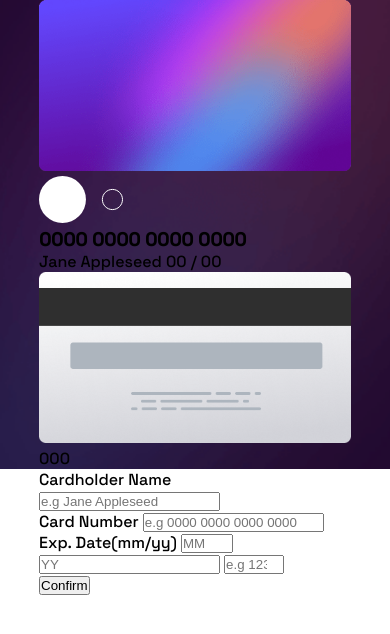
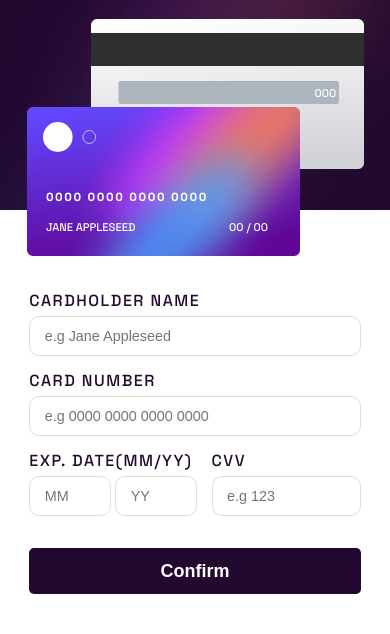
Before and after one commit to ClaudiuSonica/card-form, a plain HTML site: page index.html in a window 390 px wide. Drawn offline with Linux system fonts and the light colour scheme.

Commit message:
mobile version finished

```diff
--- a/index.html
+++ b/index.html
@@ -12,16 +12,19 @@
 </head>
 <body>
   <main>
-    <div class="container">
-      <div class="header">
-        <div class="left__section wrapper">
+    <div id="toggle" class="container">
+        <div class="left__section">
           <div class="cards">
+            <div class="back__card">
+              <img src="images/bg-card-back.png" alt="back card">
+              <span id="cvv__card">000</span>
+            </div>
             <div class="front__card">
               <img src="images/bg-card-front.png" alt="front card">
               <div class="card__container">
-                <img src="images/card-logo.svg" alt="card logo">
+                <img class="card__logo" src="images/card-logo.svg" alt="card logo">
+                <div class="card__info">
                   <h3 id="number">0000 0000 0000 0000</h3>
-                <div class="card__info">
                   <span id="name">Jane Appleseed</span>
                   <span id="date">
                     <span id="month__card">00</span>
@@ -29,11 +32,6 @@
                     <span id="year__card">00</span>
                   </span>
                 </div>
-              </div>
-            </div>
-            <div class="back__card">
-              <img src="images/bg-card-back.png" alt="back card">
-              <span id="cvv__card">000</span>
               </div>
             </div>
           </div>
@@ -65,11 +63,12 @@
             <small class="error__message"></small>
           </div>
           <div class="field two__fields">
+            <div class="field__date">
               <label class="field__label">Exp. Date(mm/yy)</label>
               <input type="number"
               id="month"
               name="month"
-            class="input"
+              class="input small__input"
               placeholder="MM"
               min="1"
               max="12"
@@ -79,21 +78,25 @@
               <input type="number"
               id="year"
               name="year"
-            class="input"
+              class="input small__input"
               placeholder="YY"
               min="2022"
               required
               />
               <small class="error__message"></small>
+            </div>
+            <div class="field__cvv">
+              <label class="field__label">CVV</label>
               <input type="number"
               id="cvv"
               name="cvv"
-            class="input"
+              class="input bigger__input"
               placeholder="e.g 123"
               min="123"
               max="123"
               required
               />
+            </div>
           </div>
           <button id="btn" class="btn">Confirm</button>
         </form>
@@ -103,12 +106,14 @@
 
   <!-- Completed state start -->
 
+  <div class="wrapper invisible">
     <div class="completed__form">
       <img src="images/icon-complete.svg" alt="" class="img__ok">
       <h3 class="title">Thank you!</h3>
       <p class="message">We've added your card details</p>
       <button class="continue" id="continue">Continue</button>
     </div>
+  </div>
   <script src="main.js"></script>
 </body>
 </html>
--- a/style.css
+++ b/style.css
@@ -10,7 +10,7 @@ html {
 }
 
 body {
-  min-height: 100vh;
+  height: 100vh;
 }
 
 header {
@@ -22,32 +22,196 @@ img {
 }
 
 :root {
-  --gradient: hsl(249, 99%, 64%) to hsl(278, 94%, 30%);
+  --gradient: linear-gradient(hsl(249, 99%, 64%), hsl(249, 99%, 64%));
   --error: hsl(0, 100%, 66%);
   --lightViolet: hsl(270, 3%, 87%);
   --darkViolet: hsl(279, 6%, 55%);
   --veryDarkViolet: hsl(278, 68%, 11%);
   --fontSizeMobile: 1rem;
   --fontSizeDesktop: 1.125rem;
+  --fontSizeCard: 0.7rem;
 }
 
-.header {
+.left__section {
   background-image: url(images/bg-main-mobile.png);
   background-repeat: no-repeat;
   background-size: cover;
-  background-position: center;
+  background-position: center center;
+  height: 210px;
 }
 
-.container {
+.cards {
+  width: 70%;
+  margin: 0 auto;
+  position: relative;
+  top: 1.2em;
+}
+
+.back__card {
+  position: relative;
+  left: 2em;
+}
+
+#cvv__card {
+  font-size: var(--fontSizeCard);
+  position: absolute;
+  top: 43%;
+  right: 10%;
+  color: white;
+}
+
+.front__card {
+  position: relative;
+  top: -4.2em;
+  right: 2em;
+}
+
+.card__container {
+  position: absolute;
+  top: 20%;
+  left: 3%;
+  display: flex;
+  flex-direction: column;
+  justify-content: space-between;
+  align-items: center;
+}
+
+.card__info {
+  color: white;
+}
+
+#date {
+  font-size: var(--fontSizeCard);
+  position: relative;
+  top: 3em;
+  left: 9em;
+}
+
+#number {
   width: 100%;
-  max-width: 400px;
+  letter-spacing: 2px;
+  font-size: var(--fontSizeCard);
+  position: relative;
+  top: 2em;
+  left: 1em;
+}
+
+#name {
+  text-transform: uppercase;
+  font-size: var(--fontSizeCard);
+  position: relative;
+  top: 3em;
+  left: 1em;
+}
+
+.card__logo {
+  height: 30px;
+  position: relative;
+  top: -1em;
+  right: 2.9em;
 }
 
 .wrapper {
-  width: 80%;
+  width: 85%;
   margin: 0 auto;
 }
 
+.input {
+  height: 40px;
+  border: 1px solid var(--lightViolet);
+  border-radius: 10px;
+  padding: 0 1em;
+  font-size: .9em;
+  margin-bottom: 1em;
+  cursor: pointer;
+}
+
+.input:active {
+  border: 1px solid var(--gradient);
+}
+
+.form {
+  margin-top: 5em;
+}
+
+.field {
+  display: flex;
+  flex-direction: column;
+}
+
+.field__label {
+  text-transform: uppercase;
+  margin-bottom: .3em;
+  letter-spacing: 1.5px;
+  color: var(--veryDarkViolet);
+}
+
+
+.two__fields {
+  display: flex;
+  flex-direction: row;
+}
+
+.field__date {
+  width: 55%;
+}
+
+.field__cvv {
+  width: 45%;
+}
+
+.small__input {
+  margin-top: .3em;
+  width: 45%;
+}
+
+.bigger__input {
+  margin-top: .3em;
+  width: 100%;
+}
+
+.btn {
+  background-color: var(--veryDarkViolet);
+  color: white;
+  font-size: var(--fontSizeDesktop);
+  width: 100%;
+  font-weight: bold;
+  padding: .7em;
+  border: transparent;
+  border-radius: 5px;
+  margin-top: 1em;
+}
+
+
 .completed__form {
+  text-align: center;
+}
+
+.img__ok {
+  margin: 5em 0 1.5em 0;
+}
+
+.title {
+  margin-bottom: .7em;
+}
+
+.continue {
+  margin-top: 2em;
+  background-color: var(--veryDarkViolet);
+  color: white;
+  font-size: var(--fontSizeDesktop);
+  width: 100%;
+  font-weight: bold;
+  padding: .7em;
+  border: transparent;
+  border-radius: 5px;
+  margin-top: 1em;
+}
+
+.invisible {
   display: none;
 }
+
+.visible {
+  display: block;
+}
```
Lines whose indentation alone changed are shown as unchanged.
